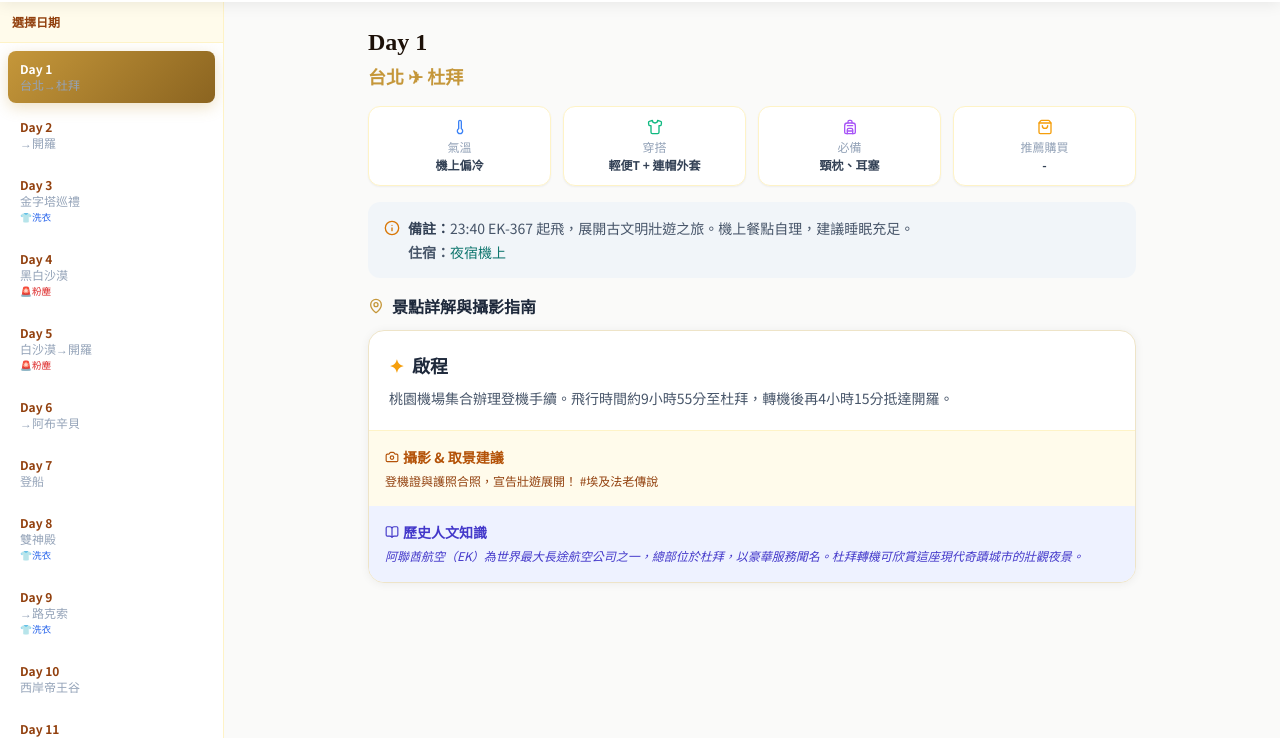
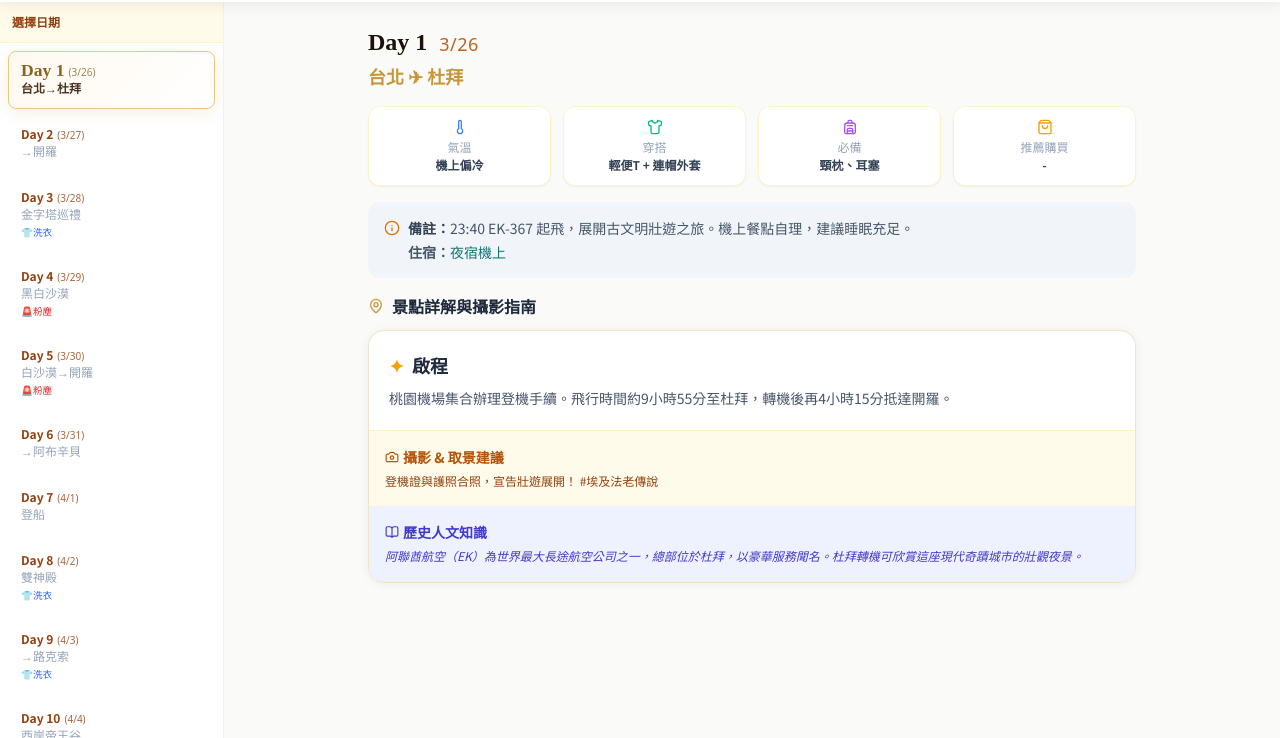
Before and after one commit to owenkuo/egypt2026, a plain HTML site: page index.html in a window 1280 px wide. Both pictures are taken after a click on the button "每日行程". Shown: the part 62-800 px from the top of the page. Drawn offline with nearby package versions, Linux system fonts and the light colour scheme.

Commit message:
Add files via upload

```diff
--- a/index.html
+++ b/index.html
@@ -27,7 +27,10 @@
         .tab-active { border-bottom: 2px solid var(--gold); color: var(--gold); font-weight: 700; }
 
         /* Day nav active */
-        .day-active { background: linear-gradient(135deg, var(--gold), var(--gold-dark)); color: white; border-radius: 0.75rem; box-shadow: 0 4px 15px rgba(197,151,58,0.3); }
+        .day-btn { border: 1px solid transparent; transition: all 0.3s ease; }
+        .day-active { background: linear-gradient(135deg, #FFF9F0 0%, #FFFFFF 100%); border: 1px solid #E8C97A; border-radius: 0.75rem; box-shadow: 0 4px 15px rgba(197,151,58,0.15); }
+        .day-active .day-num { color: var(--gold-dark) !important; font-family: 'Noto Serif TC', serif; font-size: 1.1rem; }
+        .day-active .day-desc { color: #4A3525 !important; font-weight: 600; }
 
         /* Card styles */
         .card {
@@ -570,7 +573,7 @@
                             <div class="grid grid-cols-1 sm:grid-cols-2 gap-4">
                                 <div class="bg-rose-50 rounded-lg p-4">
                                     <div class="font-bold text-rose-800 mb-1">🐦 埃及烤鴿（Hamam Mashwi）</div>
-                                    <p>埃及最具代表性的傳統美食，鴿子以香料醃製後慢烤，皮脆肉 প্রচ嫩，搭配埃及烤餅一起吃。行程中將有專排體驗。</p>
+                                    <p>埃及最具代表性的傳統美食，鴿子以香料醃製後慢烤，皮脆肉嫩，搭配埃及烤餅一起吃。行程中將有專排體驗。</p>
                                 </div>
                                 <div class="bg-rose-50 rounded-lg p-4">
                                     <div class="font-bold text-rose-800 mb-1">🌿 努比亞烤魚（Tilapia）</div>
@@ -679,6 +682,12 @@
         }
 
         // ========== Itinerary Data (15 days) ==========
+        const tourDates = {
+            1: '3/26', 2: '3/27', 3: '3/28', 4: '3/29', 5: '3/30',
+            6: '3/31', 7: '4/1', 8: '4/2', 9: '4/3', 10: '4/4',
+            11: '4/5', 12: '4/6', 13: '4/7', 14: '4/8', 15: '4/9'
+        };
+
         const itineraryData = {
             1: {
                 route: "台北 ✈ 杜拜",
@@ -897,15 +906,15 @@
             for (let i = 1; i <= 15; i++) {
                 const dayBtn = document.createElement('button');
                 dayBtn.id = `btn-day-${i}`;
-                dayBtn.className = 'flex-shrink-0 md:w-full text-left px-3 py-2.5 rounded-lg text-xs font-medium transition-all mb-0.5 hover:bg-amber-50 flex flex-col';
+                dayBtn.className = 'day-btn flex-shrink-0 md:w-full text-left px-3 py-2.5 rounded-lg text-xs font-medium transition-all mb-0.5 hover:bg-amber-50 flex flex-col';
                 dayBtn.onclick = () => switchDay(i);
                 let badges = '';
                 if (dustDays.includes(i)) badges += '<span style="font-size:0.6rem;color:#dc2626">🚨粉塵</span>';
                 if (laundryDays.includes(i)) badges += '<span style="font-size:0.6rem;color:#2563eb">👕洗衣</span>';
                 dayBtn.innerHTML = `
-                    <span class="font-bold text-amber-800 day-num">Day ${i}</span>
-                    <span class="text-slate-400 text-xs truncate max-w-[160px]">${dayLabels[i]}</span>
-                    <div class="flex gap-1">${badges}</div>
+                    <span class="day-num font-bold text-amber-800 flex items-baseline gap-1 transition-all">Day ${i} <span class="text-[10px] font-sans font-normal opacity-80">(${tourDates[i]})</span></span>
+                    <span class="day-desc text-slate-400 text-xs truncate max-w-[160px] transition-all">${dayLabels[i]}</span>
+                    <div class="flex gap-1 mt-0.5">${badges}</div>
                 `;
                 navContainer.appendChild(dayBtn);
             }
@@ -917,10 +926,8 @@
                 if (!btn) continue;
                 if (i === day) {
                     btn.classList.add('day-active');
-                    btn.querySelector('.day-num').style.color = 'white';
                 } else {
                     btn.classList.remove('day-active');
-                    btn.querySelector('.day-num').style.color = '';
                 }
             }
             renderDailyContent(day);
@@ -932,6 +939,7 @@
 
         function renderDailyContent(day) {
             const data = itineraryData[day];
+            const dateStr = tourDates[day];
             const contentContainer = document.getElementById('daily-content');
             const dustWarning = [4, 5, 13].includes(day) ? `<div class="dust-warning p-3 mb-4 text-sm"><strong class="text-red-700">🚨 高粉塵警告：</strong><span class="text-red-600">今日為高粉塵風險日，請隨身攜帶人工淚液並全程配戴防風墨鏡。</span></div>` : '';
             const laundryNote = [3, 8, 9, 12].includes(day) ? `<div class="bg-blue-50 border-l-4 border-blue-400 p-3 mb-4 text-sm rounded-r-lg"><strong class="text-blue-700">👕 洗衣提醒：</strong><span class="text-blue-600">今日為建議洗衣日，請善用飯店或郵輪洗衣服務。</span></div>` : '';
@@ -958,7 +966,10 @@
 
             contentContainer.innerHTML = `
                 <div class="max-w-3xl mx-auto pb-10 fade-in">
-                    <h2 class="text-2xl font-bold section-title mb-1">Day ${day}</h2>
+                    <h2 class="text-2xl font-bold section-title mb-1 flex items-end gap-3">
+                        Day ${day}
+                        <span class="text-lg text-amber-700 font-medium font-sans tracking-wide opacity-90">${dateStr}</span>
+                    </h2>
                     <h3 class="text-lg gold font-semibold mb-4">${data.route}</h3>
                     ${dustWarning}${laundryNote}
                     <div class="grid grid-cols-2 sm:grid-cols-4 gap-3 mb-4">
```
